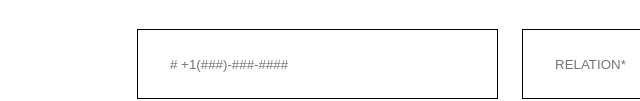
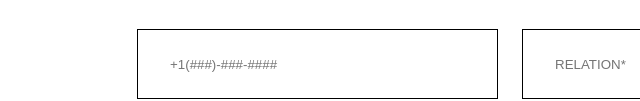
Before and after one commit to naamak01/summer-camp, a website built with Vite: page src/Registration/index.html in a window 1280 px wide. Shown: the part 699-800 px from the top of the page, 130-770 px from the left. Built offline with nearby package versions, Linux system fonts and the light colour scheme; some packages are replaced by stand-ins of ours; no server answers.

Commit message:
tel input

```diff
--- a/src/Registration/index.html
+++ b/src/Registration/index.html
@@ -172,7 +172,7 @@
 								type="tel"
 								id="emergency-number"
 								name="emergency-number"
-								placeholder="# +1(###)-###-####"
+								placeholder="+1(###)-###-####"
 								pattern="\+1\(\d{3}\)-\d{3}-\d{4}"
 								maxlength="15"
 								title="+1 (###) ###-####"
```
